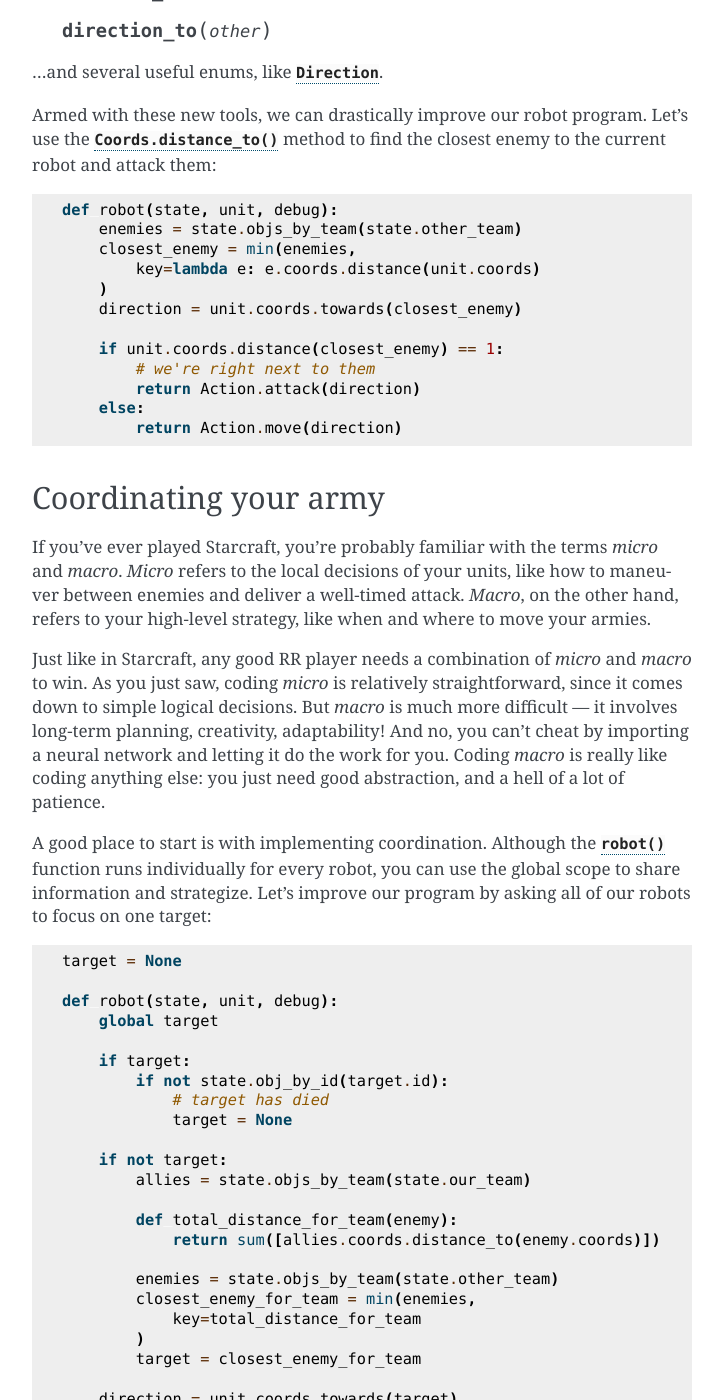
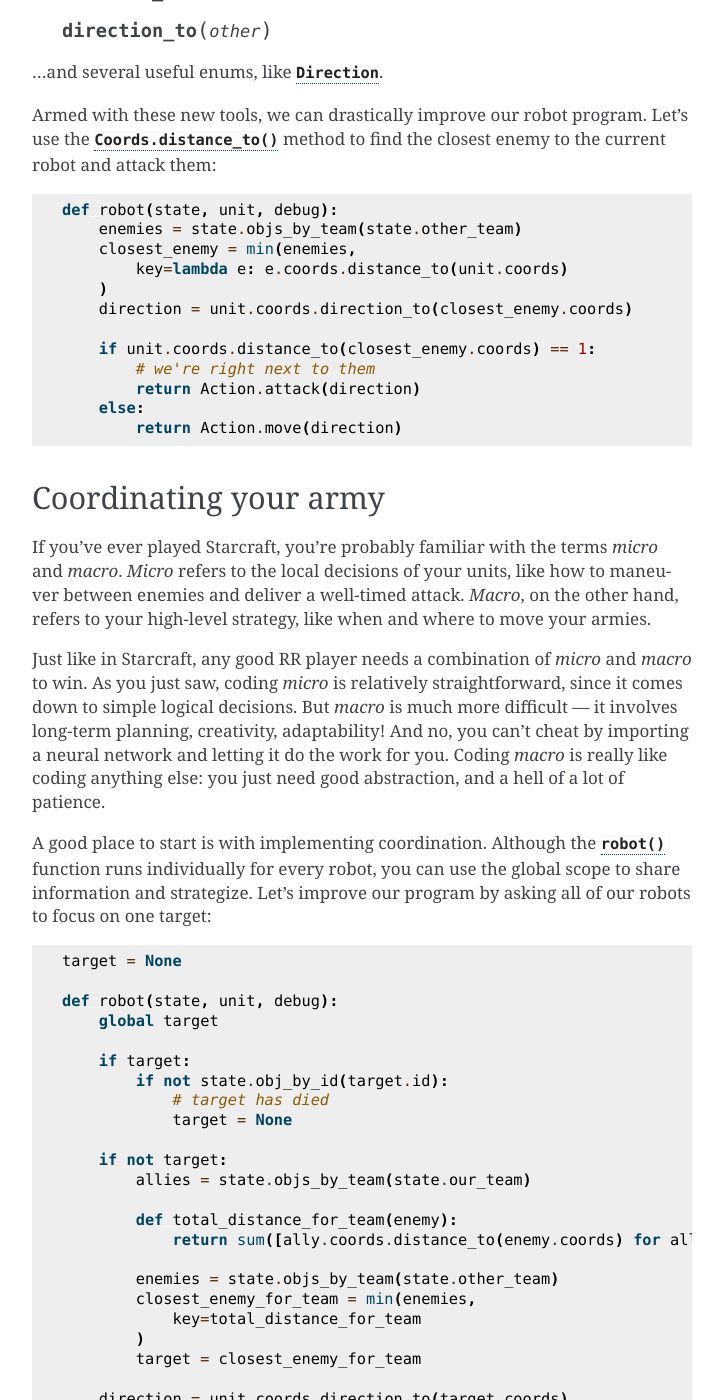
Before and after one commit to robot-rumble/docs, a Sphinx documentation site: the page built from source/quickstart.rst, in a window 1280 px wide and 1400 px high, scrolled down 1583 px. Shown: the whole window, without its empty margins (388-1111 px from the left). Built offline with Sphinx 7.4.7, drawn with Linux system fonts in a browser that asks for light colours; some of the changed text lies outside the part shown.

Commit message:
Fix some API bugs

```diff
--- a/source/quickstart.rst
+++ b/source/quickstart.rst
@@ -79,16 +79,15 @@ Armed with these new tools, we can drastically improve our robot program. Let's
     def robot(state, unit, debug):
         enemies = state.objs_by_team(state.other_team)
         closest_enemy = min(enemies,
-            key=lambda e: e.coords.distance(unit.coords)
+            key=lambda e: e.coords.distance_to(unit.coords)
         )
-        direction = unit.coords.towards(closest_enemy)
+        direction = unit.coords.direction_to(closest_enemy.coords)
 
-        if unit.coords.distance(closest_enemy) == 1:
+        if unit.coords.distance_to(closest_enemy.coords) == 1:
             # we're right next to them
             return Action.attack(direction)
         else:
             return Action.move(direction)
-
 
 
 Coordinating your army
@@ -116,7 +115,7 @@ A good place to start is with implementing coordination. Although the :func:`rob
             allies = state.objs_by_team(state.our_team)
 
             def total_distance_for_team(enemy):
-                return sum([allies.coords.distance_to(enemy.coords)])
+                return sum([ally.coords.distance_to(enemy.coords) for ally in allies])
 
             enemies = state.objs_by_team(state.other_team)
             closest_enemy_for_team = min(enemies,
@@ -124,9 +123,9 @@ A good place to start is with implementing coordination. Although the :func:`rob
             )
             target = closest_enemy_for_team
 
-        direction = unit.coords.towards(target)
+        direction = unit.coords.direction_to(target.coords)
 
-        if unit.coords.distance(target) == 1:
+        if unit.coords.distance_to(target.coords) == 1:
             # we're right next to them
             return Action.attack(direction)
         else:
@@ -148,7 +147,7 @@ We can improve this code by taking advantage of :func:`init_turn`, which allows
             allies = state.objs_by_team(state.our_team)
 
             def total_distance_for_team(enemy):
-                return sum([allies.coords.distance_to(enemy.coords)])
+                return sum([ally.coords.distance_to(enemy.coords) for ally in allies])
 
             enemies = state.objs_by_team(state.other_team)
             closest_enemy_for_team = min(enemies,
```
